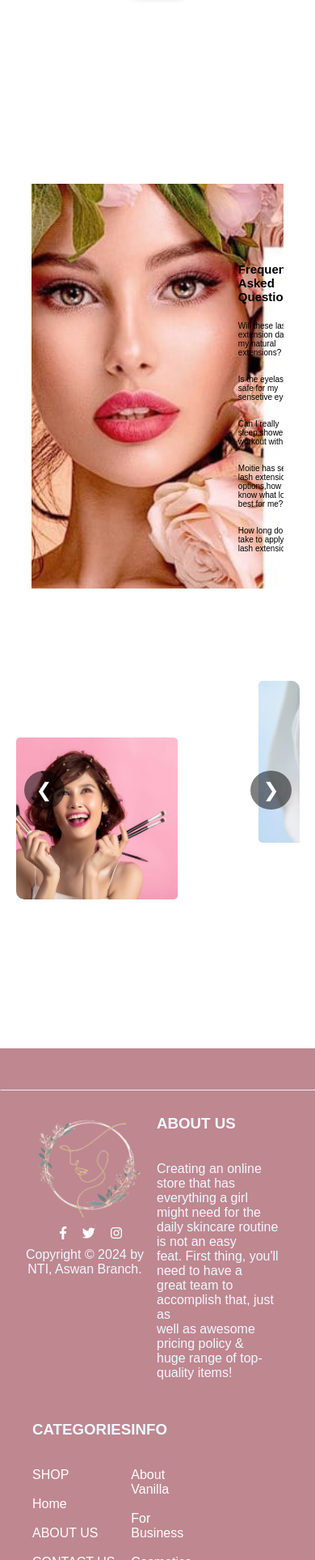
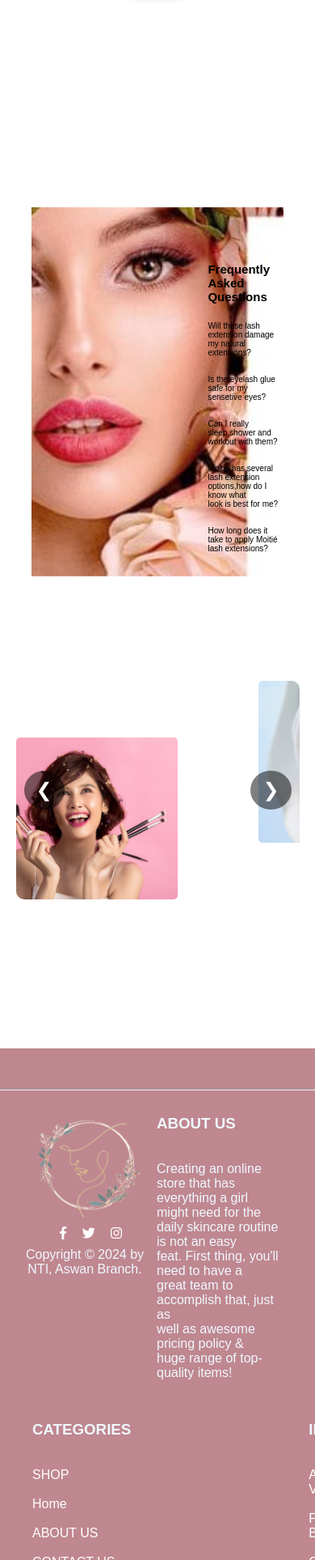
Before and after one commit to nagwann/Cosmetics-store, a plain HTML site: page home.html in a window 390 px wide. Shown: the part 5939-7866 px from the top of the page at 81% size. Drawn offline with Linux system fonts and the light colour scheme.

Commit message:
Fix responsive layout issues

```diff
--- a/home.html
+++ b/home.html
@@ -161,7 +161,7 @@
                     <li>Will these lash extension damage my natural extensions?</li><br><br>
                     <li>Is the eyelash glue safe for my sensetive eyes? </li><br><br>
                     <li>Can I really sleep,shower and workout with them?</li><br><br>
-                    <li>Moitie has several lash extension options,how do I know what look is best for me?</li><br><br>
+                    <li>Moitie has several lash extension options,how do I know what<br> look is best for me?</li><br><br>
                     <li>How long does it take to apply Moitié lash extensions?</li><br><br>
 
                 </ul>
--- a/style/home_style.css
+++ b/style/home_style.css
@@ -6,7 +6,8 @@
 
 }
 
-html, body {
+html,
+body {
     max-width: 100%;
     overflow-x: hidden;
 }
@@ -464,10 +465,11 @@ p {
 
 .section5 {
     margin-left: 150px;
-    width: 1100px;
+    width: 80%;
     height: 500px;
     margin-bottom: 150px;
-    background-image: url(../image/neew\ sec.jpg);
+
+    background-image: url(../image/s5.PNG);
     background-repeat: no-repeat;
     background-size: cover;
     background-position: center;
@@ -475,8 +477,7 @@ p {
 
 .section5 .list {
     padding-top: 60px;
-    margin-left: auto;
-    margin-right: 0;
+    float: right;
 }
 
 
@@ -529,8 +530,6 @@ body {
 }
 
 
-
-
 .prev-button,
 .next-button {
     position: absolute;
@@ -548,12 +547,12 @@ body {
 
 .prev-button {
     left: -70px;
-    /* ابعد شويه */
+
 }
 
 .next-button {
     right: -70px;
-    /* ابعد شويه */
+
 }
 
 
@@ -606,10 +605,14 @@ body {
     margin-right: 40px;
 }
 
-.footer .prt2,
-.prt3,
-.prt4 {
-    margin-left: 250px;
+
+.footer .prt2 {
+ margin-left: 150px;
+}
+
+.footer .prt4,
+.prt3{
+    margin-left: 220px;
 }
 
 
@@ -621,11 +624,7 @@ body {
 
 
 
-
-
 @media (max-width:820px) {
-
-
 
     .contener {
         width: 100%;
@@ -756,7 +755,7 @@ body {
     }
 
     .section5 {
-    overflow: hidden;
+        overflow: hidden;
         width: 80%;
         margin: 0%;
         margin-left: 10%;
@@ -801,7 +800,7 @@ body {
     }
 
     .footer {
-      overflow: hidden;
+        overflow: hidden;
         flex-direction: column;
     }
 
@@ -835,7 +834,3 @@ body {
         margin-right: 250px;
     }
 }
-
-
-
-@media (max-width:550px) {}
```
Also changed, not shown: image/s5.PNG (added).
